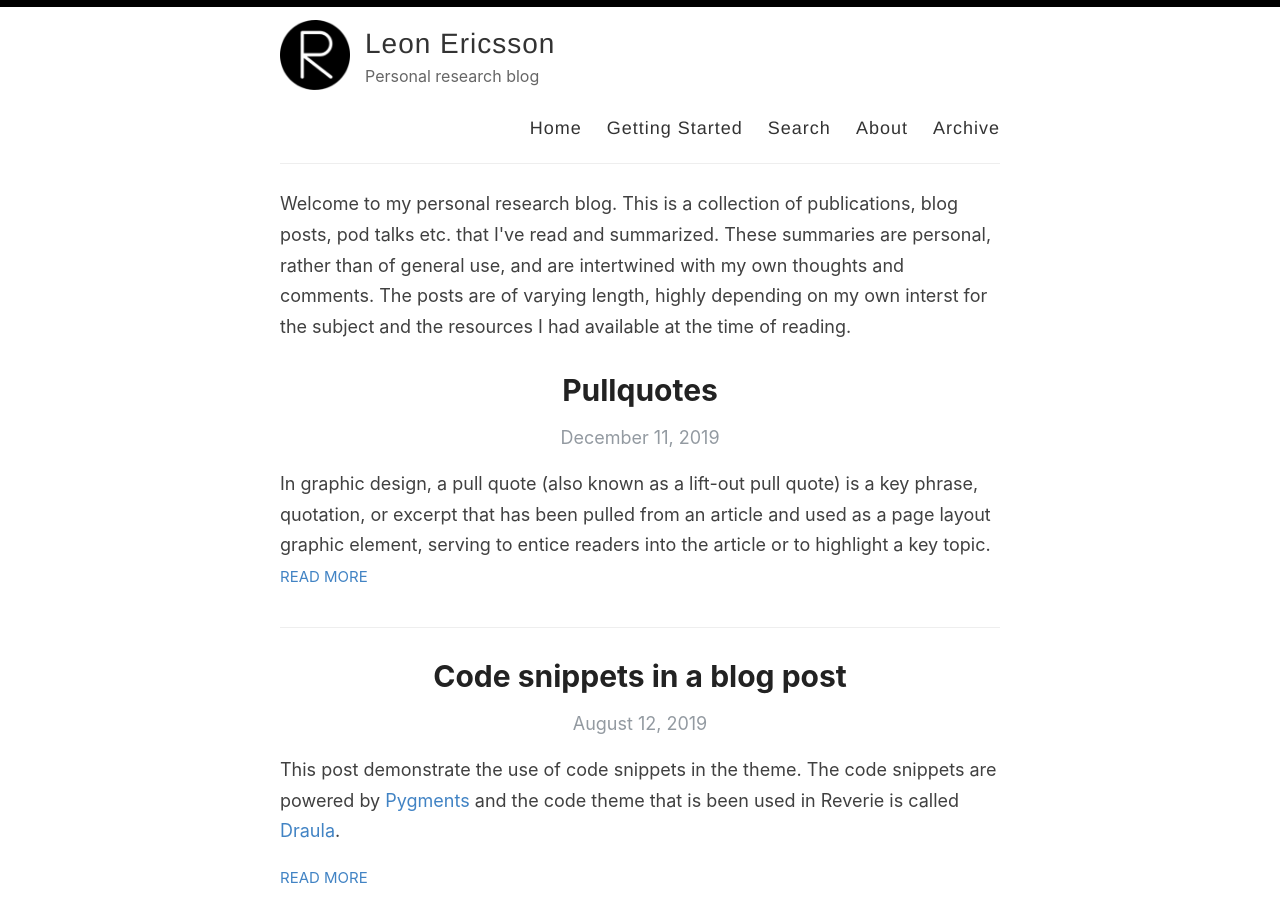
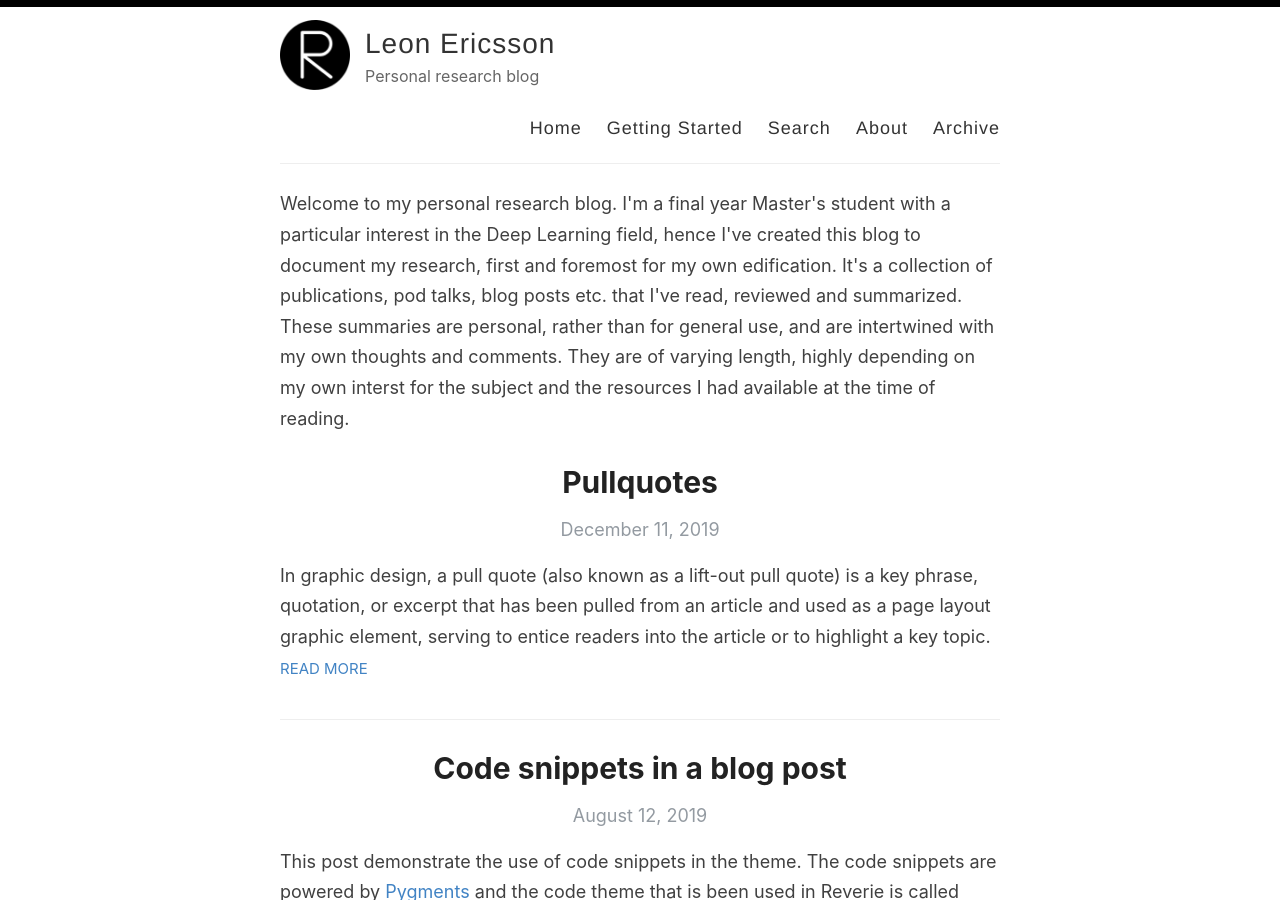
Before and after one commit to LeonEricsson/leonericsson.github.io, a Jekyll site: the page built from index.html, in a window 1280 px wide and 900 px high. Built offline with Jekyll 4.4.1, drawn with Linux system fonts in a browser that asks for light colours; the list of posts is cut into pages by our own code.

Commit message:
Update index.html

```diff
--- a/index.html
+++ b/index.html
@@ -2,8 +2,9 @@
 layout: default
 ---
 
-<p>Welcome to my personal research blog. This is a collection of publications, blog posts, pod talks etc. that I've read and summarized.
-These summaries are personal, rather than of general use, and are intertwined with my own thoughts and comments. The posts are of varying length,
+<p>Welcome to my personal research blog. I'm a final year Master's student with a particular interest in the Deep Learning field, hence I've created this blog to
+document my research, first and foremost for my own edification. It's a collection of publications, pod talks, blog posts etc. that I've read, reviewed and summarized.
+These summaries are personal, rather than for general use, and are intertwined with my own thoughts and comments. They are of varying length,
 highly depending on my own interst for the subject and the resources I had available at the time of reading.</p>
 
 <div class="posts">
```
